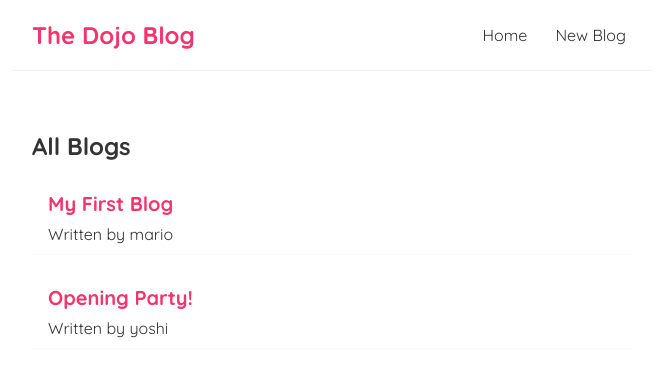
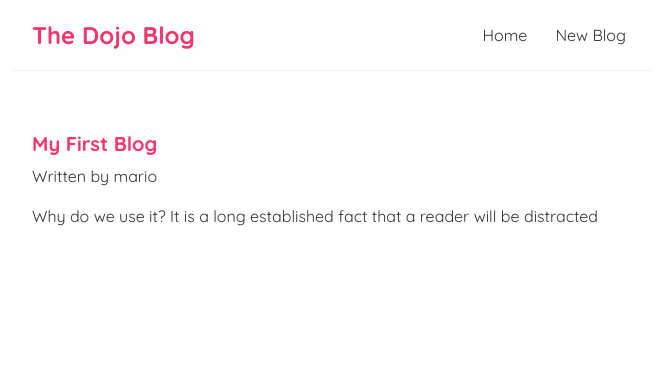
Before and after one commit to SudhansuSekharSahoo18/React-dojo-blog, a React (Create React App) app: page /blogs/1 in a window 1280 px wide. Shown: the top 376 px of the page, without its empty margins (308-964 px from the left). Built offline with nearby package versions, Linux system fonts and the light colour scheme; data requests are answered from the project's data file.

Commit message:
Added blog detail page and routing

```diff
--- a/src/App.js
+++ b/src/App.js
@@ -2,23 +2,26 @@
 import Home from './Home';
 import { BrowserRouter as Router, Route, Switch } from 'react-router-dom';
 import Create from './Create';
+import BlogDetails from './BlogDetails';
 
 function App() {
-  const title = 'Welcome to the new blog';
-  const likes = 50;
-  const person = {name: 'yoshi', age: 30 }
-
   return (
     <Router>
       <div className="App">
         <Navbar />
         <div className="content">
           <Switch>
+
+            <Route exact path="/">
+              <Home />
+            </Route>
+
             <Route path="/create">
               <Create />
             </Route>
-            <Route path="/">
-              <Home />
+
+            <Route path="/blogs/:id">
+              <BlogDetails />
             </Route>
 
           </Switch>
--- /dev/null
+++ b/src/BlogDetails.js
@@ -0,0 +1,23 @@
+import {useParams} from 'react-router-dom'
+import useFetch from './useFetch'
+
+const BlogDetails = () => {
+    const { id } = useParams()
+    const { data: blog, error, isPending } = useFetch('http://localhost:8000/blogs/' + id);
+
+    return (
+        <div className="blog-details">
+            { isPending && <div>Loading...</div>}
+            { error && <div>{ error }</div>}
+            { blog && (
+                <article>
+                    <h2>{blog.title}</h2>
+                    <p>Written by {blog.author}</p>
+                    <div>{ blog.body }</div>
+                </article>
+            )}
+        </div>
+     );
+}
+
+export default BlogDetails;
--- a/src/blogList.js
+++ b/src/blogList.js
@@ -1,3 +1,5 @@
+import { Link } from 'react-router-dom';
+
 const BlogList = ({blogs, title }) => {
 
     return (
@@ -5,8 +7,10 @@
             <h2>{title}</h2>
             {blogs.map((blog) => (
                 <div className="blog-preview" key={blog.id} >
-                    <h2>{ blog.title}</h2>
-                    <p>Written by { blog.author}</p>
+                    <Link to={`/blogs/${blog.id}`}>
+                        <h2>{ blog.title}</h2>
+                        <p>Written by { blog.author}</p>
+                    </Link>
                 </div>
             ))}
         </div>
```
